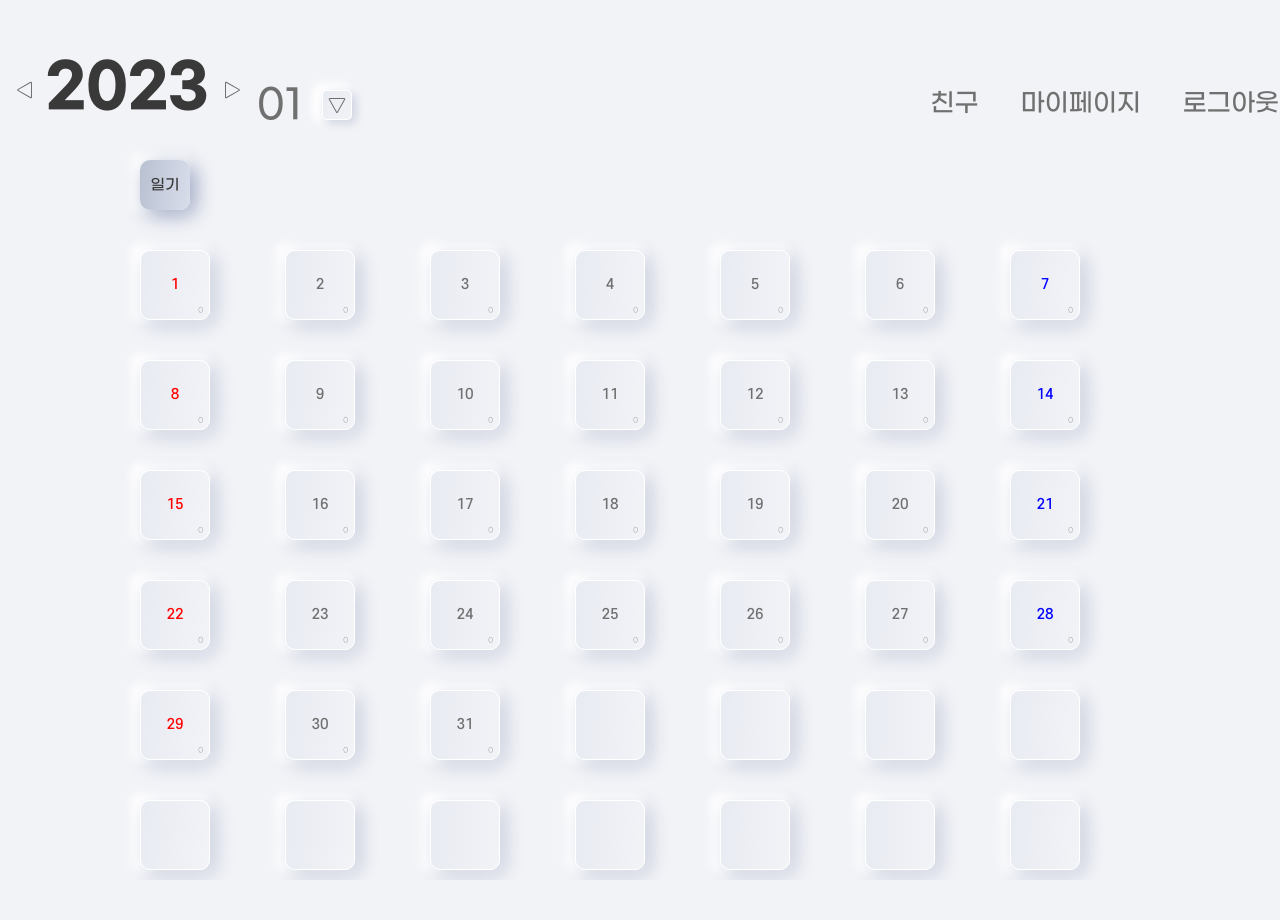
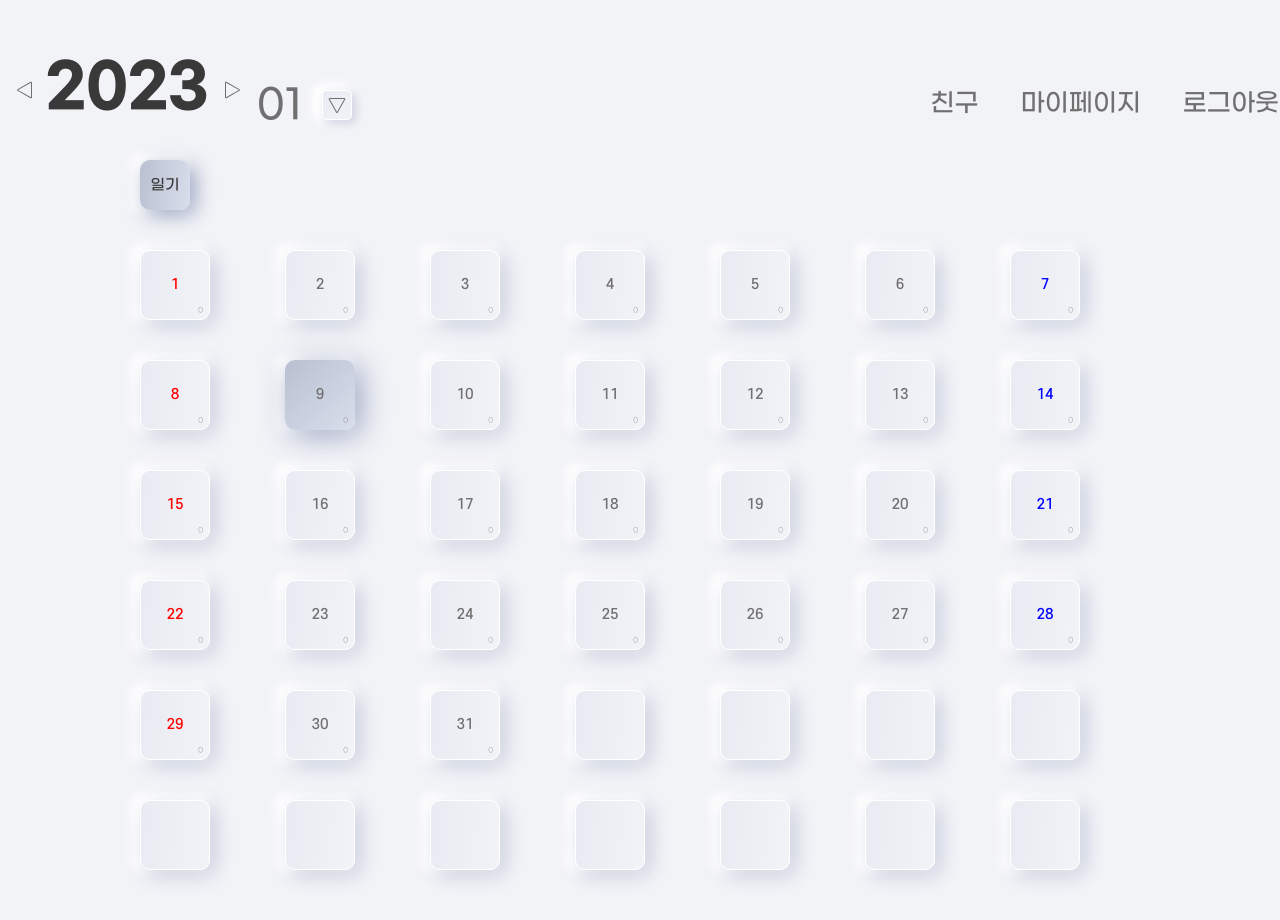
Before and after one commit to modern-agile-team/5trem-mini-front, a React (Create React App) app in the folder front/: page /mainPage in a window 1280 px wide. Shown: the top 920 px of the page. Before the commit the page ends 880 px from the top, so only its background shows below. Built offline with nearby package versions, Linux system fonts and the light colour scheme.

Commit message:
feat(feature/hyeonjun/#9): 오늘 날짜 표시 기능 구현 완료

```diff
--- a/front/src/component/mainPage/CalenderBtn.jsx
+++ b/front/src/component/mainPage/CalenderBtn.jsx
@@ -1,12 +1,22 @@
 import React from "react";
 import styled from "styled-components";
 import LightContainer from "../../publicCompent/LightContainer";
-function CalenderBtn({ date, dayOfTheWeek }) {
+function CalenderBtn({ date, dayOfTheWeek, calendarDate }) {
+  const today = new Date();
+  const todayYear = today.getFullYear();
+  const todayMonth = today.getMonth();
+  const todayDate = today.getDate();
+
+  const IsItToday =
+    todayYear === calendarDate[0] &&
+    todayMonth === calendarDate[1] - 1 &&
+    todayDate === date;
+
   return (
     <div style={{ margin: "30px 50px 0px 0px" }}>
       <LightContainer
         tag={
-          <Btn width={80} height={80}>
+          <Btn width={80} height={80} today={IsItToday}>
             <Font date={date} dayOfTheWeek={dayOfTheWeek}>
               {date}
             </Font>
@@ -23,11 +33,14 @@ export default CalenderBtn;
 const Btn = styled.button`
   width: 70px;
   height: 70px;
-
-  background: linear-gradient(95deg, #e8ebf2 0%, #e8ebf2 0%, #f2f3f7 100%);
-  box-shadow: 5px 5px 20px #0f296b33;
-  border: 0.2px solid #ffffff;
+  border: ${({ today }) => (today ? "none" : "0.2px solid #ffffff")};
   border-radius: 10px;
+  background: ${({ today }) =>
+    today
+      ? "linear-gradient(134deg, #E8EBF2 0%, #B8C0D1 0%, #D9DEEB 100%)"
+      : "linear-gradient(95deg, #e8ebf2 0%, #e8ebf2 0%, #f2f3f7 100%)"};
+  box-shadow: ${({ today }) =>
+    today ? "5px 5px 30px #0F296B66" : "5px 5px 20px #0f296b33"};
 `;
 
 const Font = styled.div`
--- a/front/src/component/mainPage/MainPage.jsx
+++ b/front/src/component/mainPage/MainPage.jsx
@@ -8,7 +8,7 @@ function MainPage() {
   const currentDate = new Date();
   const currentYear = currentDate.getFullYear();
   const currentMonth = currentDate.getMonth() + 1;
-  const day = currentDate.getDate();
+
   const [year, increaseYear, decreaseYear] = useCounter(currentYear);
   const [month, setMonth] = useState(
     currentMonth >= 10 ? currentMonth : "0" + currentMonth
@@ -24,7 +24,8 @@ function MainPage() {
         decreaseYear={decreaseYear}
       />
       <TransfromBtn />
-      <Calendar year={year} month={month} day={day} />
+      <Calendar year={year} month={month} />
+      <div style={{ height: "100px" }} />
     </>
   );
 }
--- a/front/src/component/mainPage/dateCalculation.js
+++ b/front/src/component/mainPage/dateCalculation.js
@@ -1,4 +1,4 @@
-function dateCalculation(year, month, day) {
+function dateCalculation(year, month) {
   const firstDay = new Date(year, month, 1).getDay();
   const lastDate = new Date(year, month + 1, 0).getDate();
 
--- a/front/src/publicCompent/Calendar.jsx
+++ b/front/src/publicCompent/Calendar.jsx
@@ -2,8 +2,8 @@ import React from "react";
 import CalenderBtn from "../component/mainPage/CalenderBtn";
 import dateCalculation from "../component/mainPage/dateCalculation";
 
-function Calendar({ year, month, day }) {
-  const monthDate = dateCalculation(year, month - 1, day);
+function Calendar({ year, month }) {
+  const monthDate = dateCalculation(year, month - 1);
 
   return (
     <div style={{ width: "100%" }}>
@@ -17,7 +17,12 @@ function Calendar({ year, month, day }) {
         }}
       >
         {monthDate.map((value, index) => (
-          <CalenderBtn key={index} date={value} dayOfTheWeek={index} />
+          <CalenderBtn
+            key={index}
+            date={value}
+            dayOfTheWeek={index}
+            calendarDate={[year, month]}
+          />
         ))}
       </div>
     </div>
```
